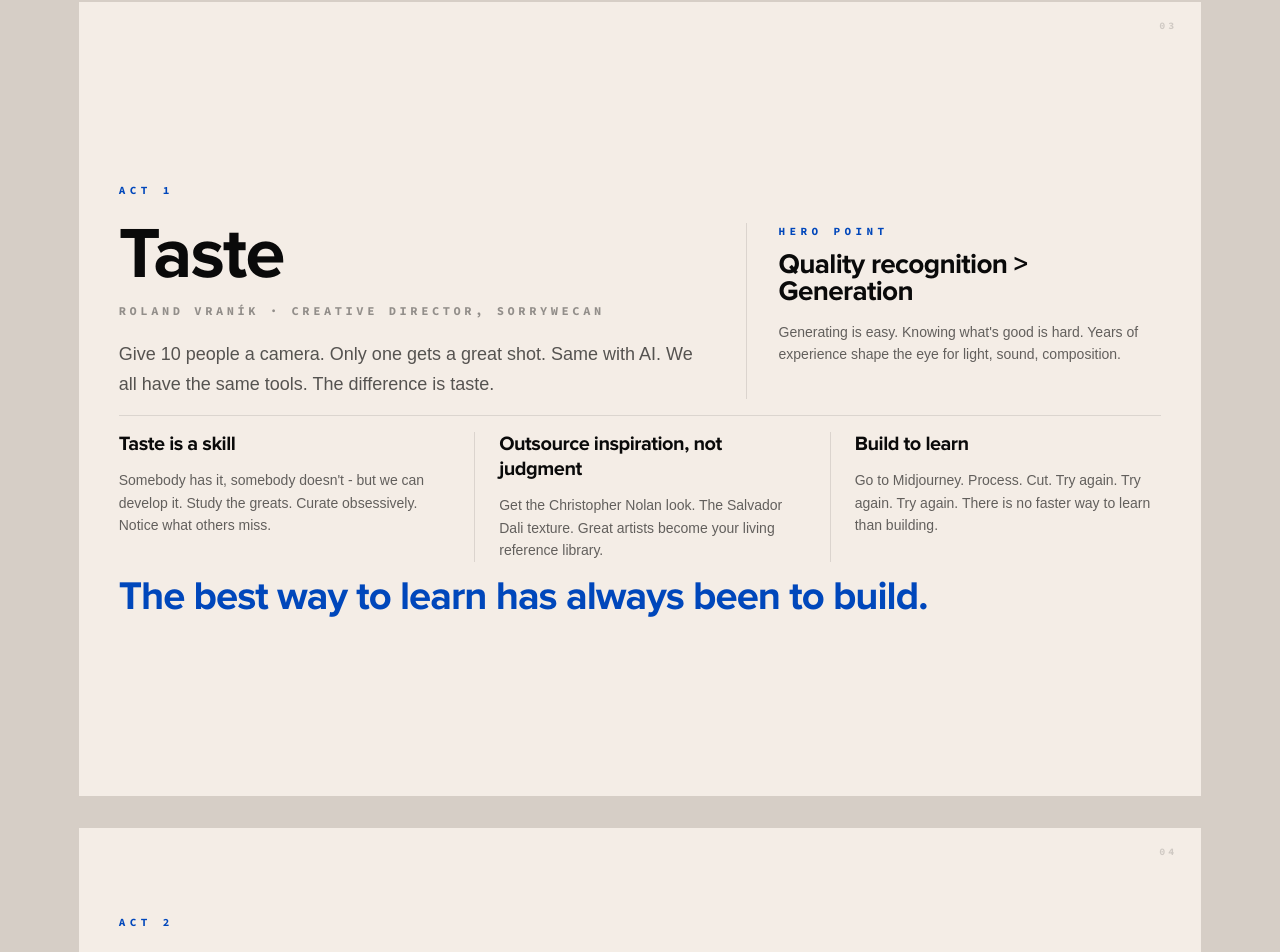
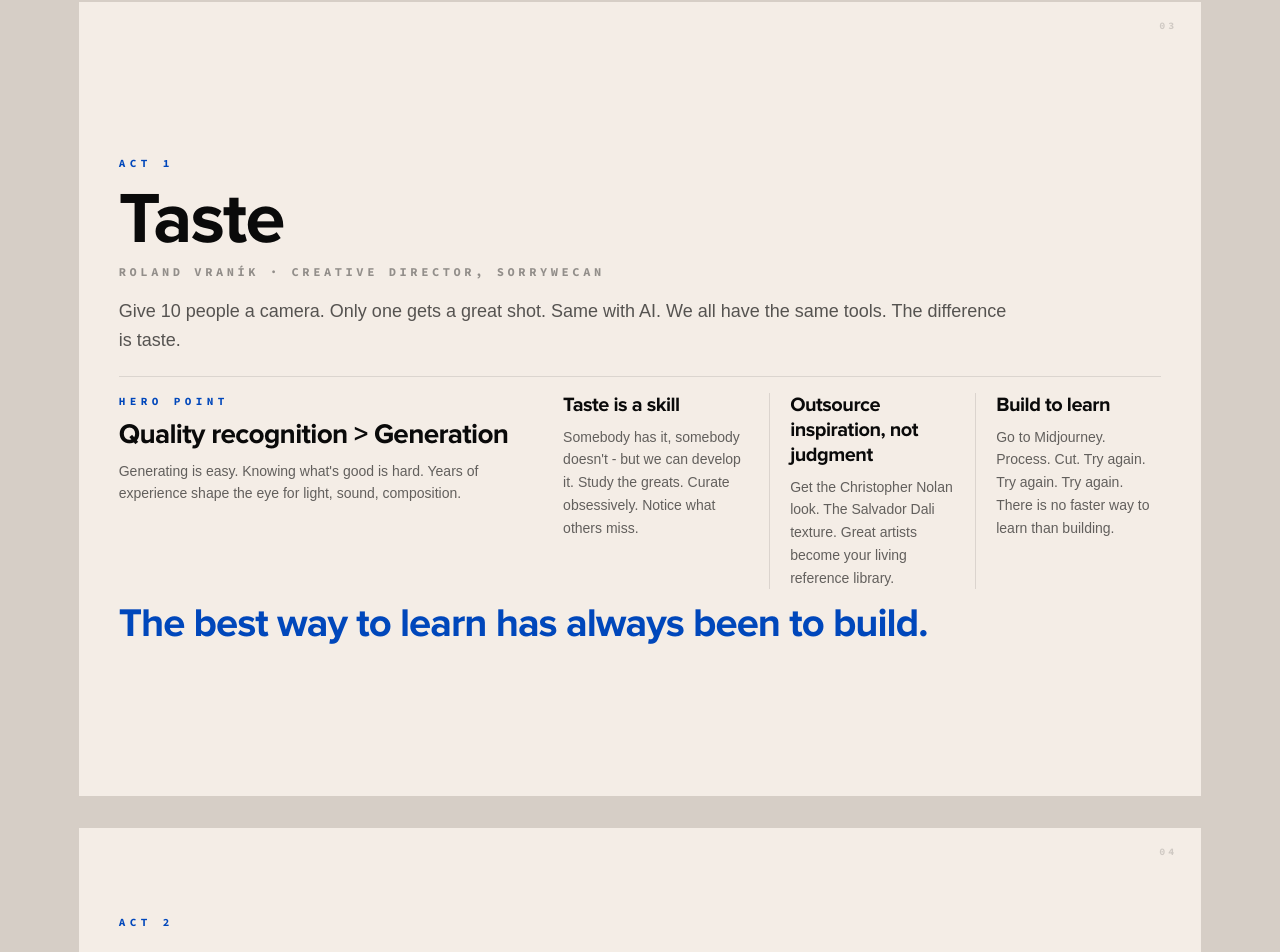
Before and after one commit to princeofwellness/researchlab, a Next.js app: page /shift in a window 1280 px wide. Shown: the part 1665-2617 px from the top of the page. Built offline with nearby package versions, Linux system fonts and the light colour scheme; a web font is replaced by a local one.

Commit message:
design: restructure Taste page — title and intro on top, hero point below
Vertical reading flow: ACT 1 kicker → large title → speaker → insight
paragraph flows naturally top-down, then border-top divider into Hero
Point + 3 supporting points in a horizontal row. Reads more naturally.

```diff
--- a/src/app/shift/page.tsx
+++ b/src/app/shift/page.tsx
@@ -764,26 +764,25 @@ export default function ShiftToolkitPage() {
             <ToolkitPage num="03" id="taste">
                 <div className="relative z-10 max-w-6xl mx-auto w-full">
                     <p className={kickerClass}>{c.taste.label}</p>
-                    <div className="mt-6 grid grid-cols-1 md:grid-cols-12 gap-5 md:gap-8">
-                        <div className="md:col-span-7">
-                            <h2 className="text-[40px] md:text-[72px] font-bold leading-[0.88] tracking-tight">{c.taste.title}</h2>
-                            <p className="mt-4 text-[10px] md:text-[12px] font-code-brand font-bold uppercase tracking-[0.3em] text-black/40">{c.taste.speaker}</p>
-                            <p className="mt-5 text-[15px] md:text-[18px] text-black/65 leading-relaxed">{c.taste.insight}</p>
-                        </div>
-                        <div className="md:col-span-5 border-l border-black/10 pl-5 md:pl-8">
+                    <h2 className="mt-4 text-[40px] md:text-[72px] font-bold leading-[0.88] tracking-tight">{c.taste.title}</h2>
+                    <p className="mt-3 text-[10px] md:text-[12px] font-code-brand font-bold uppercase tracking-[0.3em] text-black/40">{c.taste.speaker}</p>
+                    <p className="mt-4 text-[15px] md:text-[18px] text-black/65 leading-relaxed max-w-4xl">{c.taste.insight}</p>
+                    <div className="mt-5 border-t border-black/10 pt-4 grid grid-cols-1 md:grid-cols-12 gap-6">
+                        <div className="md:col-span-5">
                             <p className={kickerClass}>Hero Point</p>
                             <h3 className="mt-3 text-[22px] md:text-[28px] font-bold leading-[0.95] tracking-tight">{c.taste.points[0].title}</h3>
-                            <p className={`${bodyClass} mt-4`}>{c.taste.points[0].desc}</p>
+                            <p className={`${bodyClass} mt-3`}>{c.taste.points[0].desc}</p>
+                        </div>
+                        <div className="md:col-span-7 grid grid-cols-1 md:grid-cols-3 gap-5">
+                            {c.taste.points.slice(1).map((point, i) => (
+                                <div key={point.title} className={cn(i > 0 && "md:border-l md:border-black/10 md:pl-5")}>
+                                    <h4 className="text-[16px] md:text-[20px] font-bold leading-tight tracking-tight">{point.title}</h4>
+                                    <p className={`${bodyClass} mt-2`}>{point.desc}</p>
+                                </div>
+                            ))}
                         </div>
                     </div>
-                    <div className="mt-4 border-t border-black/10 pt-4 grid grid-cols-1 md:grid-cols-3 gap-6">
-                        {c.taste.points.slice(1).map((point, i) => (
-                            <div key={point.title} className={cn(i > 0 && "md:border-l md:border-black/10 md:pl-6")}>
-                                <h4 className="text-[16px] md:text-[20px] font-bold leading-tight tracking-tight">{point.title}</h4>
-                                <p className={`${bodyClass} mt-3`}>{point.desc}</p>
-                            </div>
-                        ))}
-                    </div>
+
                     <p className="mt-auto pt-4 text-[26px] md:text-[40px] font-bold tracking-tight leading-[0.95] max-w-5xl text-[#0047BB]">{c.taste.pullQuote}</p>
                 </div>
             </ToolkitPage>
```
